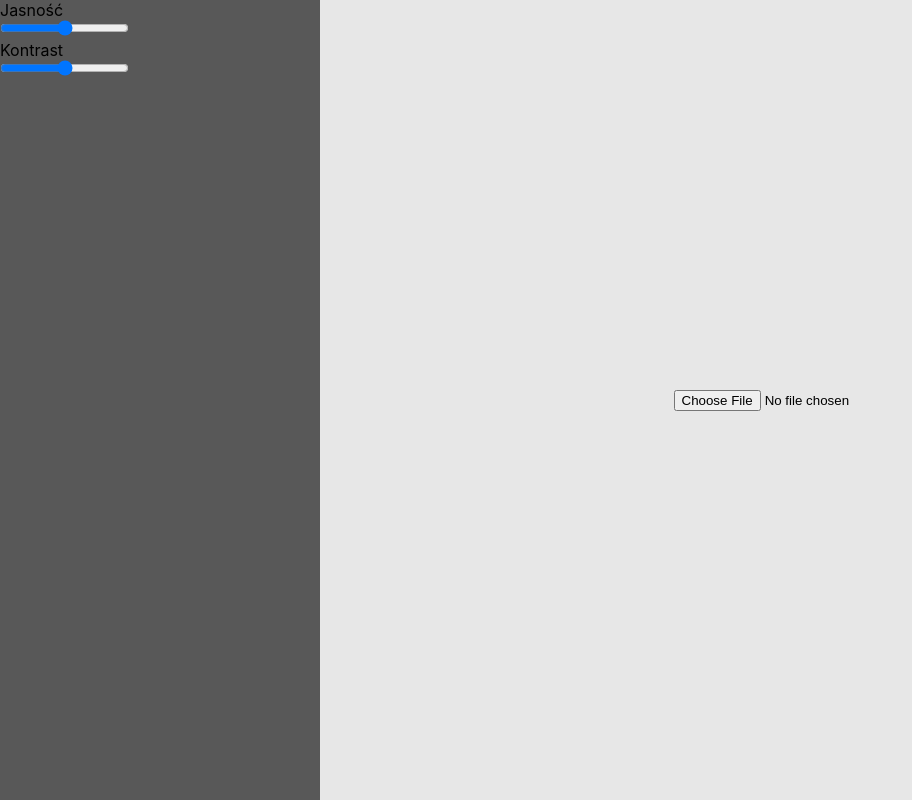
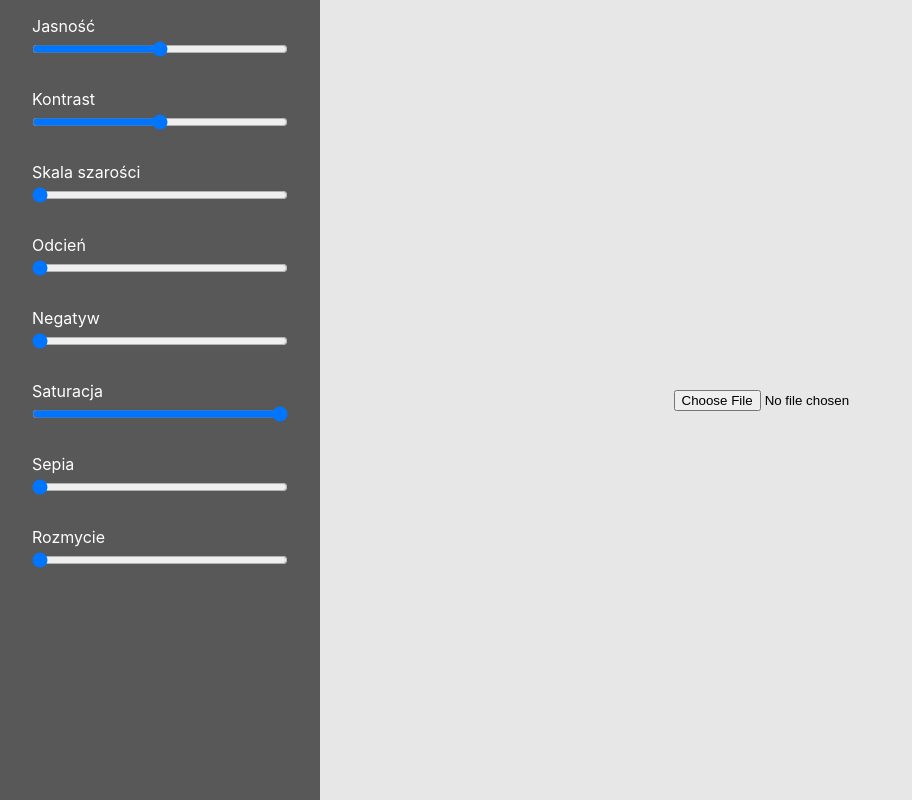
Before and after one commit to Krolicki/react-photo-editor, a React (Create React App) app: page / in a window 1280 px wide. Shown: the whole page, without its empty margins (0-912 px from the left). Built offline with nearby package versions, Linux system fonts and the light colour scheme.

Commit message:
Editor functionality

```diff
--- a/src/App.js
+++ b/src/App.js
@@ -4,22 +4,86 @@
 
 function App() {
   const [photo, setPhoto] = useState(null)
-  const [values, setValues] = useState({
-    'brightness': 100,
-    'contrast': 100
-  })
+
+  const [options, setOptions] = useState([
+    {
+        name: 'Jasność',
+        prop: 'brightness',
+        min: 0,
+        max: 200,
+        value: 100,
+        unit: '%'
+    },
+    {
+        name: 'Kontrast',
+        prop: 'contrast',
+        min: 0,
+        max: 200,
+        value: 100,
+        unit: '%'
+    },
+    {
+        name: 'Skala szarości',
+        prop: 'grayscale',
+        min: 0,
+        max: 100,
+        value: 0,
+        unit: '%'
+    },
+    {
+        name: 'Odcień',
+        prop: 'hue-rotate',
+        min: 0,
+        max: 360,
+        value: 0,
+        unit: 'deg'
+    },
+    {
+        name: 'Negatyw',
+        prop: 'invert',
+        min: 0,
+        max: 100,
+        value: 0,
+        unit: '%'
+    },
+    {
+        name: 'Saturacja',
+        prop: 'saturate',
+        min: 0,
+        max: 100,
+        value: 100,
+        unit: '%'
+    },
+    {
+        name: 'Sepia',
+        prop: 'sepia',
+        min: 0,
+        max: 100,
+        value: 0,
+        unit: '%'
+    },
+    {
+        name: 'Rozmycie',
+        prop: 'blur',
+        min: 0,
+        max: 20,
+        value: 0,
+        unit: 'px'
+    }
+  ])
+
 
   return (
     <div className="App">
         <div className='editor'>
           <EditorBar
-            values = {values}
-            setValues = {setValues}
+            options = {options}
+            setOptions = {setOptions}
           />
           <Photo
             photo = {photo}
             setPhoto = {setPhoto}
-            values = {values}
+            options = {options}
           />
       </div>
     </div>
--- a/src/components/EditorBar/EditorBar.css
+++ b/src/components/EditorBar/EditorBar.css
@@ -6,6 +6,14 @@
 }
 
 .editor-item{
+    display: flex;
+    flex-direction: column;
     width: 100%;
+    padding: 5% 10%;
+    color: white;
+}
 
+.editor-item input{
+    margin-top: 5px;
+    width: 100%;
 }
--- a/src/components/EditorBar/EditorBar.js
+++ b/src/components/EditorBar/EditorBar.js
@@ -1,32 +1,24 @@
 import './EditorBar.css'
 
-export const EditorBar = ({values, setValues}) => {
+export const EditorBar = ({options, setOptions}) => {
 
-    const options = [
-        {
-            name: 'Jasność',
-            prop: 'brightness',
-            min: 0,
-            max: 200,
-            unit: '%'
-        },
-        {
-            name: 'Kontrast',
-            prop: 'contrast',
-            min: 0,
-            max: 200,
-            unit: '%'
-        }
-    ]
+
 
     const handleChange = ({target}) => {
         //const names = Object.keys(values)
-        setValues(prevValue => {
-            return({
-                ...prevValue,
-                [target.name] : target.value,
+        setOptions(prevValue => {
+            return prevValue.map(option =>{
+                if(option.prop !== target.name){
+                    return option
+                }
+                return({
+                    ...option,
+                    value : target.value
+                })
             })
+
         })
+        console.log(options)
     }
 
     return(
@@ -40,7 +32,7 @@
                             name={option.prop}
                             min={option.min}
                             max={option.max}
-                            value={values[option.prop]}
+                            value={option.value}
                             onChange={handleChange}
                         />
                     </span>
--- a/src/components/Photo/Photo.js
+++ b/src/components/Photo/Photo.js
@@ -1,7 +1,7 @@
 import { useState } from 'react'
 import './Photo.css'
 
-export const Photo = ({photo, setPhoto, values}) => {
+export const Photo = ({photo, setPhoto, options}) => {
     const [scale, setScale] = useState(1)
 
     const Resize = (type) => {
@@ -16,9 +16,10 @@
     }
 
     const getStyles = () => {
-        const filters = Object.entries(values).forEach(entry =>{
-            const [key, value] = entry
+        const filters = options.map(option => {
+            return `${option.prop}(${option.value}${option.unit})`
         })
+        return filters.join(' ')
     }
 
     return(
```
